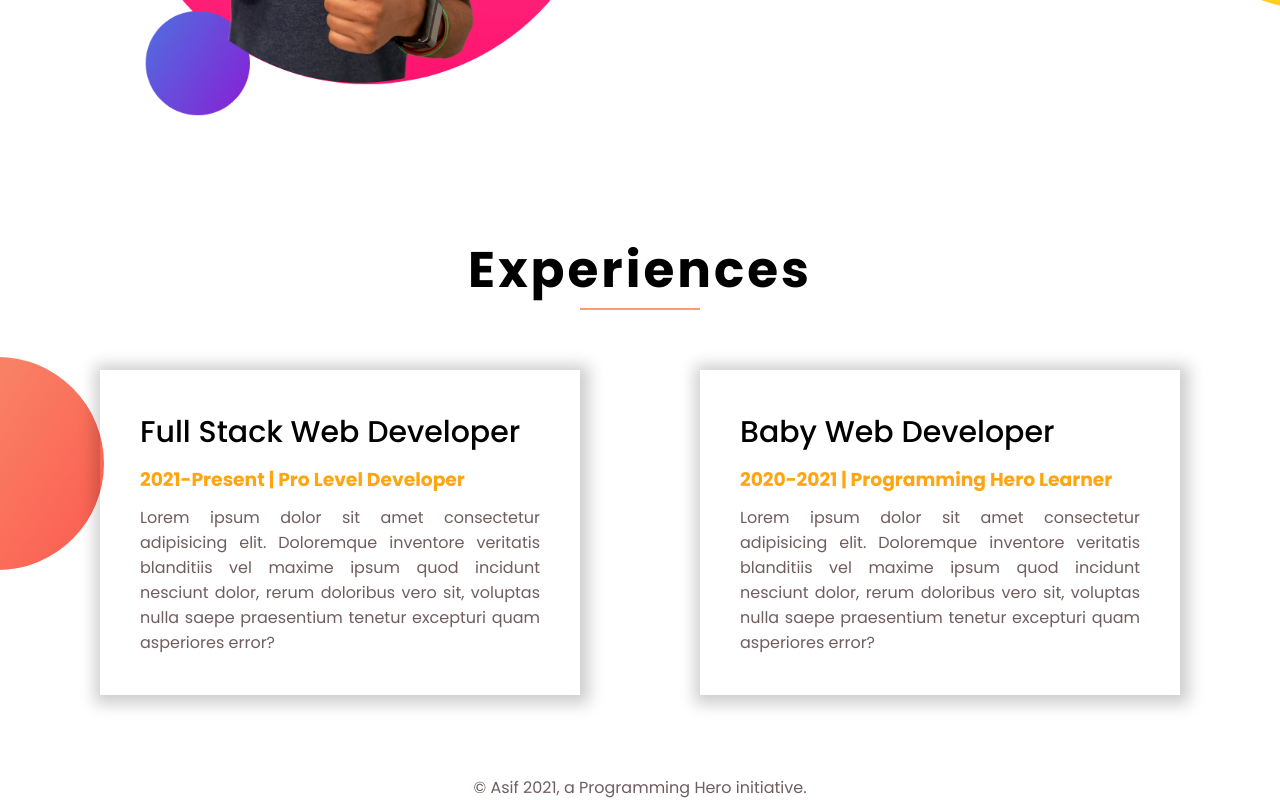
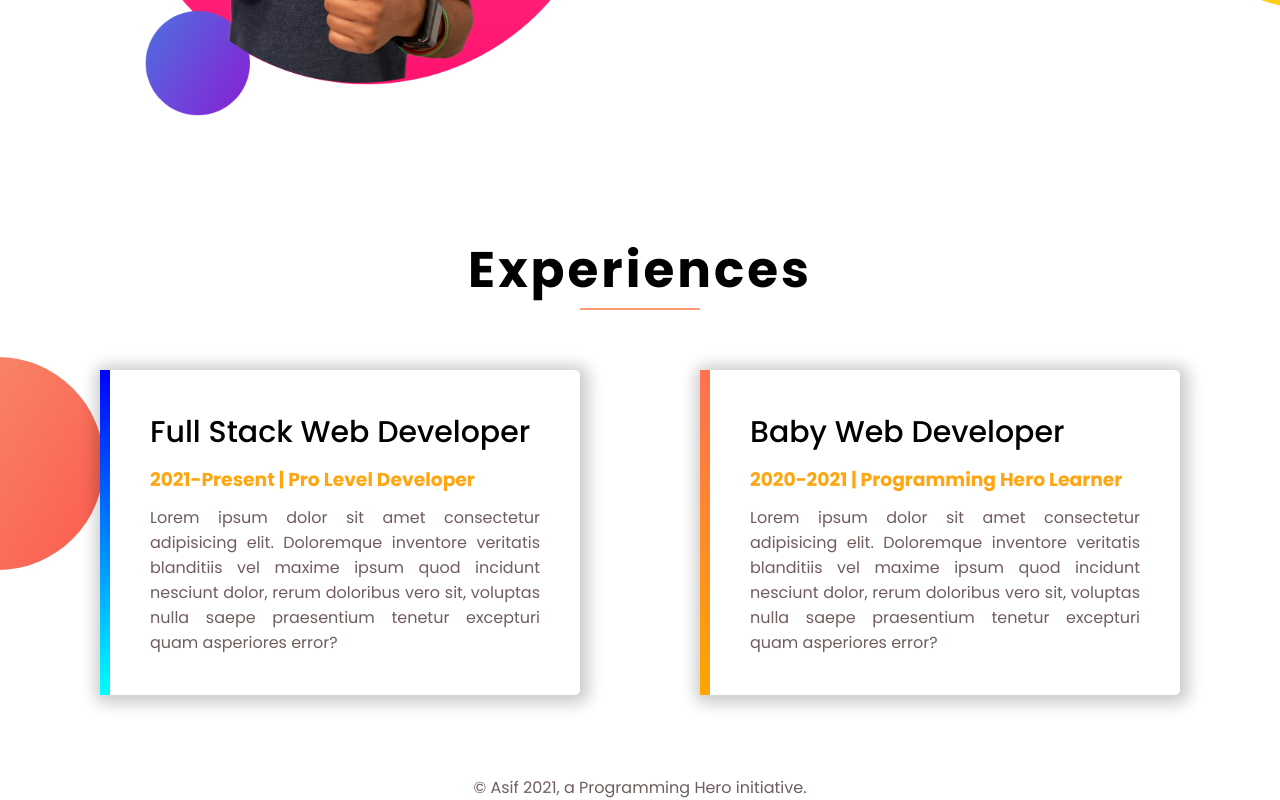
Before and after one commit to abuabddullah/my-portfolio, a plain HTML site: page index.html in a window 1280 px wide. Shown: the part 1116-1916 px from the top of the page. Drawn offline with Linux system fonts and the light colour scheme.

Commit message:
portfolio complete

```diff
--- a/index.html
+++ b/index.html
@@ -66,13 +66,13 @@
         <hr>
         <div class="exWraper d-flex">
 
-            <div class="proXp w-50">
+            <div class="proXp w-50" id="proXp">
                 <h1>Full Stack Web Developer</h1>
                 <h3>2021-Present | Pro Level Developer</h3>
                 <p>Lorem ipsum dolor sit amet consectetur adipisicing elit. Doloremque inventore veritatis blanditiis vel maxime ipsum quod incidunt nesciunt dolor, rerum doloribus vero sit, voluptas nulla saepe praesentium tenetur excepturi quam asperiores error? </p>
             </div>
 
-            <div class="proXp w-50">
+            <div class="proXp w-50" id="babyXp">
                 <h1>Baby Web Developer</h1>
                 <h3>2020-2021 | Programming Hero Learner</h3>
                 <p>Lorem ipsum dolor sit amet consectetur adipisicing elit. Doloremque inventore veritatis blanditiis vel maxime ipsum quod incidunt nesciunt dolor, rerum doloribus vero sit, voluptas nulla saepe praesentium tenetur excepturi quam asperiores error?</p>
--- a/style.css
+++ b/style.css
@@ -101,6 +101,7 @@ h1.name {
     box-shadow: ;
     box-shadow: 2px 2px 15px 7px rgba(0, 0, 0, 0.2);
     margin: 0 5%;
+    border-radius: 5px;
 }
 .proXp h1{
     font-size: 30px;
@@ -116,4 +117,13 @@ h1.name {
     text-align: justify;
 }
 
+#proXp{
+    border-left: 10px solid;
+    border-image: linear-gradient(blue,cyan) 1;
+}
+#babyXp{
+    border-left: 10px solid;
+    border-image: linear-gradient(#ff7052,#ffa500) 1;
+}
+
 /* footer start */
```
